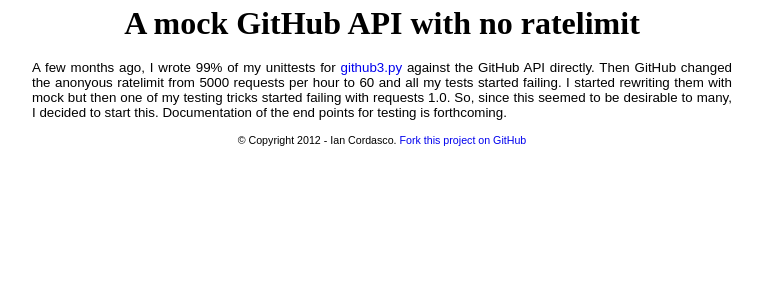
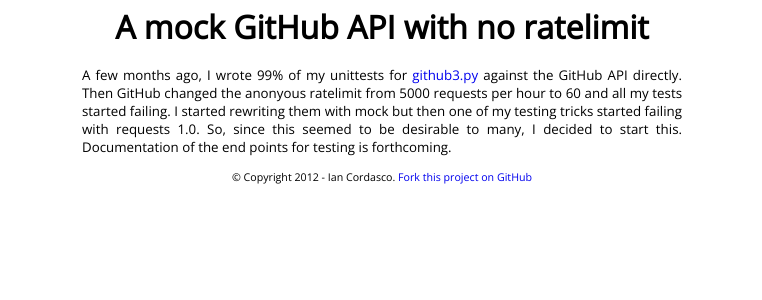
Before and after one commit to sigmavirus24/mock_github_api, a Flask app: page / in a window 1280 px wide. Shown: the top 300 px of the page, without its empty margins (258-1020 px from the left). Run offline with Flask 2, Linux system fonts and the light colour scheme.

Commit message:
Add some styling.

```diff
--- a/mock_github_api/static/default.css
+++ b/mock_github_api/static/default.css
@@ -1,3 +1,5 @@
+@import url(http://fonts.googleapis.com/css?family=Open+Sans);
+
 a {
     text-decoration: none;
     font-weight: normal;
@@ -10,15 +12,15 @@
 body {
     margin: 0 auto 0 auto;
     padding: 5px;
-    width: 700px;
+    width: 600px;
     text-align: center;
-    font-family: sans-serif;
+    font-family: "Open Sans", sans-serif;
     font-size: 10pt;
 }
 
 body h1 {
     margin: 0;
-    font-family: serif;
+    font-family: "Open Sans", serif;
     font-size: 24pt;
     padding-bottom: 5px;
 }
```
